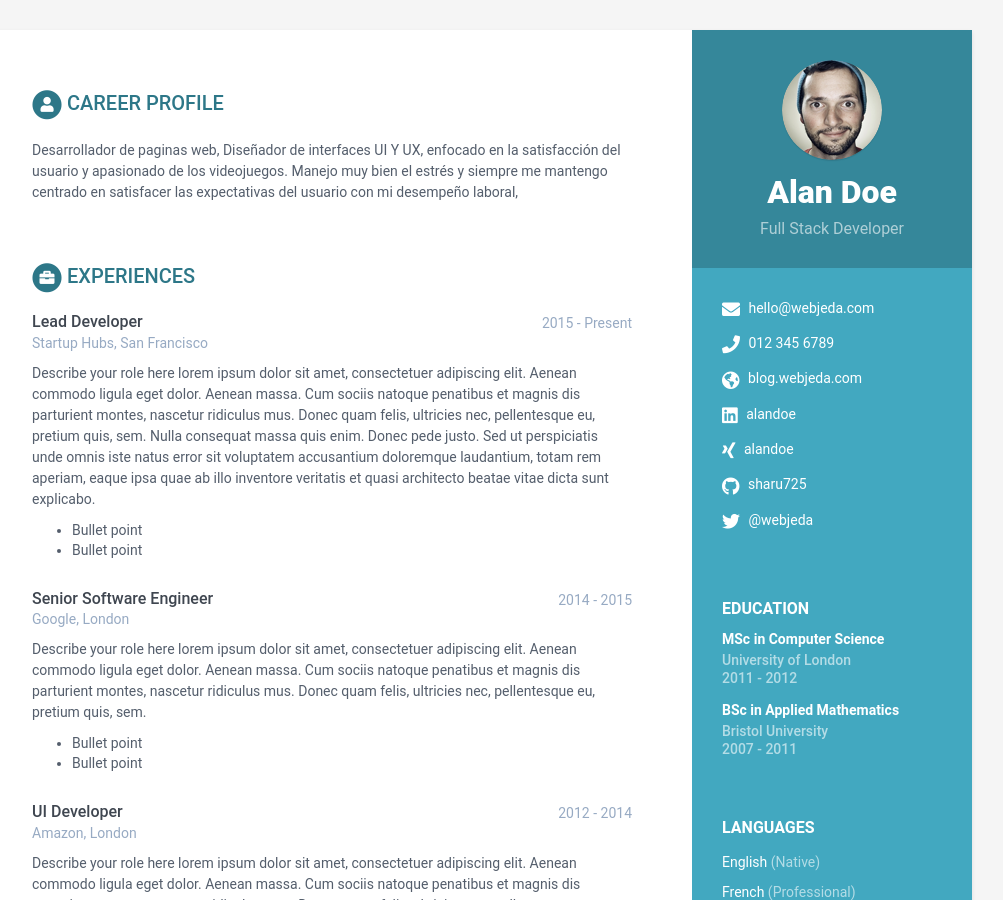
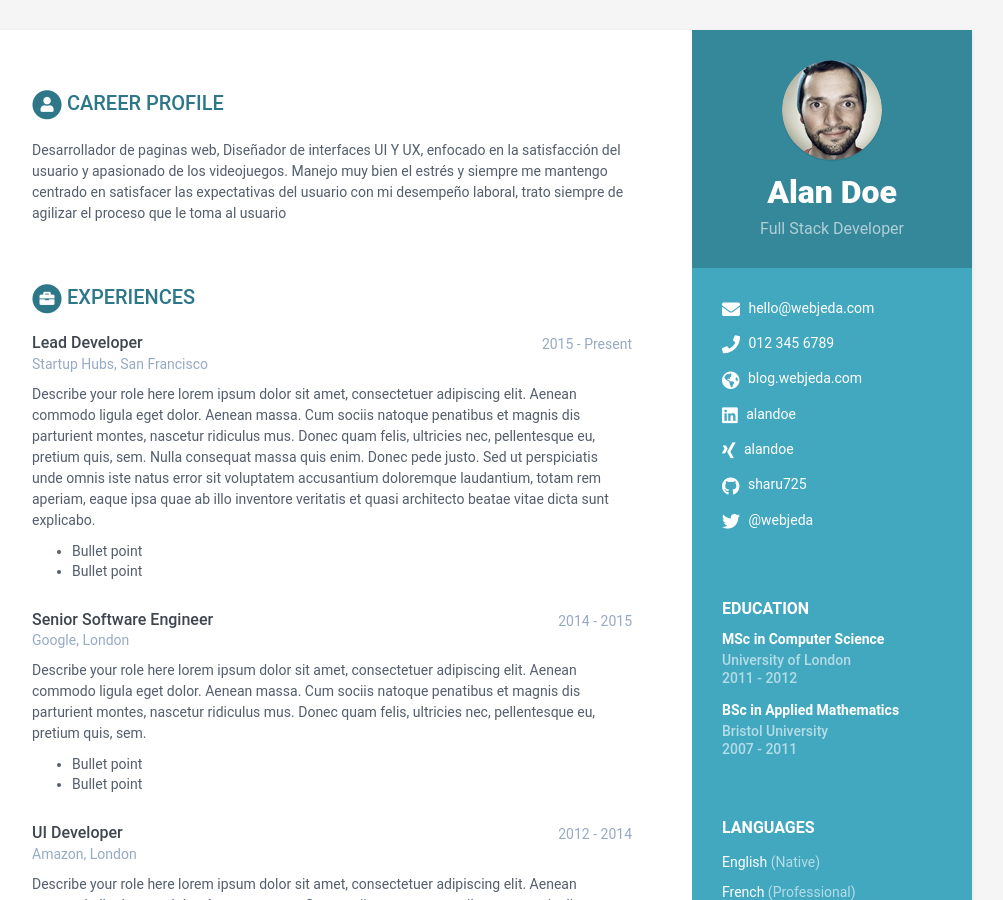
Before and after one commit to KevinC99/good-birch-4e19a, a Jekyll site: the page built from index.html, in a window 1280 px wide and 900 px high. Shown: the whole window, without its empty margins (168-1171 px from the left). Built offline with Jekyll 4.4.1, drawn with Linux system fonts in a browser that asks for light colours.

Commit message:
data.yml: updated summary in career-profile

```diff
--- a/_data/data.yml
+++ b/_data/data.yml
@@ -36,7 +36,8 @@ career-profile:
   summary: >2-
      Desarrollador de paginas web, Diseñador de interfaces UI Y UX, enfocado en la satisfacción del usuario y apasionado de los videojuegos.
     Manejo muy bien el estrés y siempre me mantengo centrado en satisfacer las
-    expectativas del usuario con mi desempeño laboral,
+    expectativas del usuario con mi desempeño laboral, trato siempre de agilizar
+    el proceso que le toma al usuario
 education:
   - degree: MSc in Computer Science
     university: University of London
```
